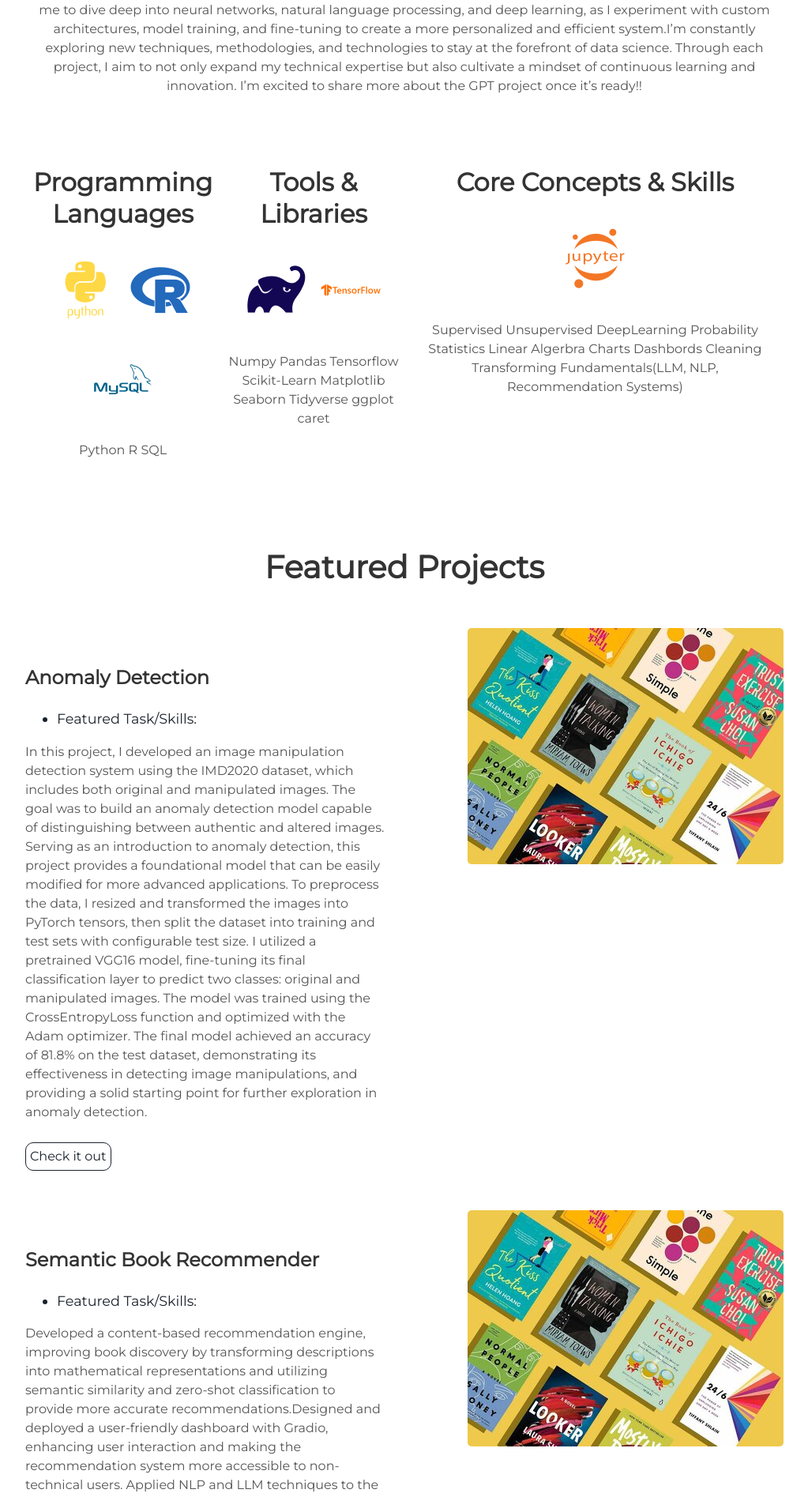
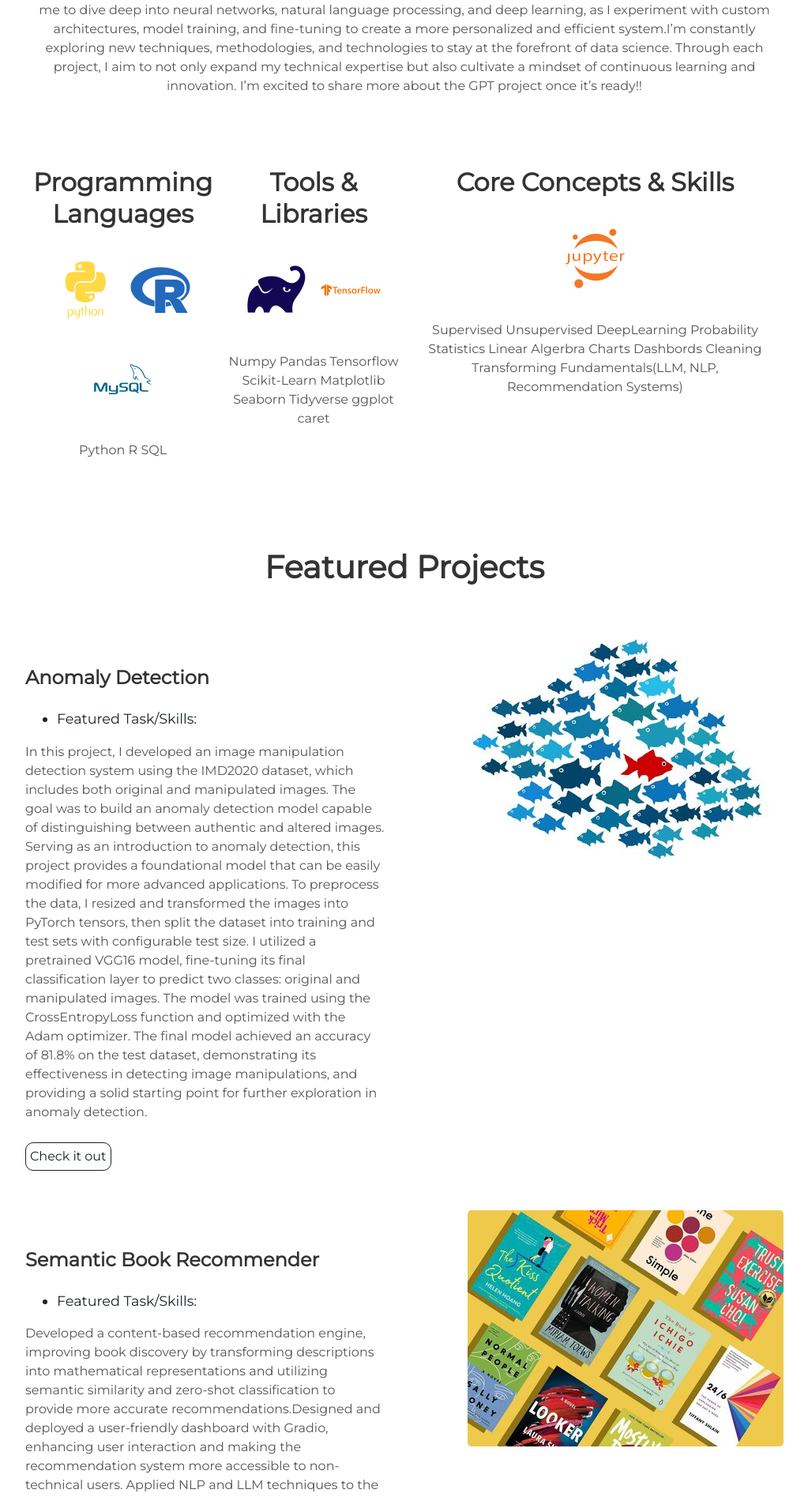
Before and after one commit to m-perera/m-perera.github.io, a Jekyll site: the page built from README.md, in a window 1280 px wide. Shown: the part 1128-3023 px from the top of the page at 79% size, without its empty margins (128-1151 px from the left). Built offline with Jekyll 4.4.1, drawn with Linux system fonts in a browser that asks for light colours; our own code applies the rules of GitHub Pages for plain Markdown files.

Commit message:
Update projects.html

```diff
--- a/_includes/projects.html
+++ b/_includes/projects.html
@@ -3,7 +3,7 @@
 </div>
 <div class="user-projects">
   <div class="images-right">
-    <img alt="mountains" src="{{ "/assets/img/rsz_10_kd1e9mkjrrcz4k6b.jpeg" | prepend: site.baseurl }}" />
+    <img alt="mountains" src="{{ "/assets/img/rsz_fetured-scaled.jpeg" | prepend: site.baseurl }}" />
   </div>
   <div class="contents">
     <h3> Anomaly Detection </h3>
```
